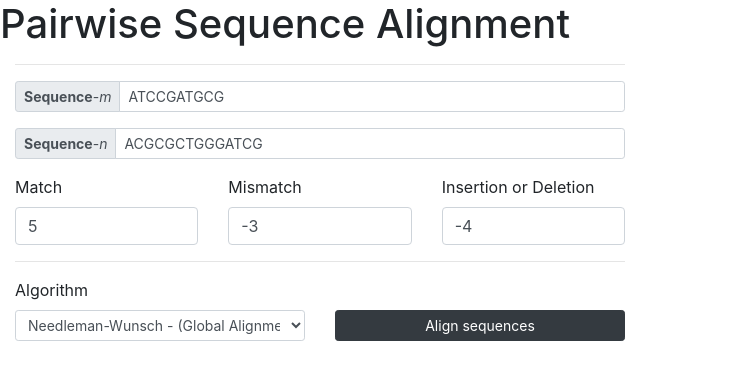
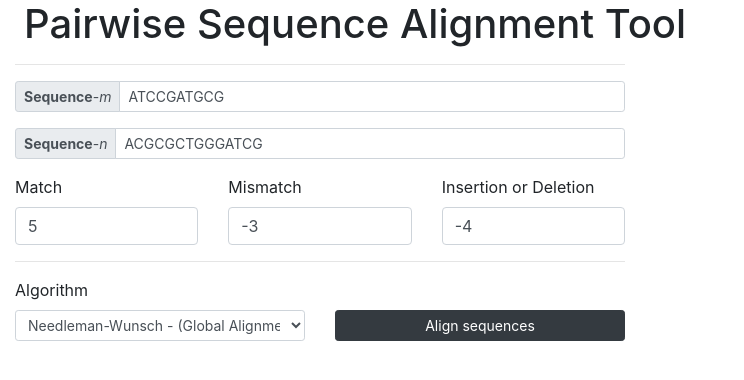
Before and after one commit to mgfzemor/Pairwise-sequence-Aligment-Tool, a Flask app: page / in a window 1280 px wide. Shown: the top 380 px of the page, without its empty margins (0-744 px from the left). Run offline with Flask 2, Linux system fonts and the light colour scheme; some libraries are stand-ins or nearby versions.

Commit message:
:recycle: updates page title.

```diff
--- a/templates/index.html
+++ b/templates/index.html
@@ -13,7 +13,7 @@
 </head>
 
 <body>
-  <h1>Pairwise Sequence Alignment</h1>
+  <h1 class="ml-4">Pairwise Sequence Alignment Tool</h1>
 
   <div class="col-6">
     <hr/>
```
